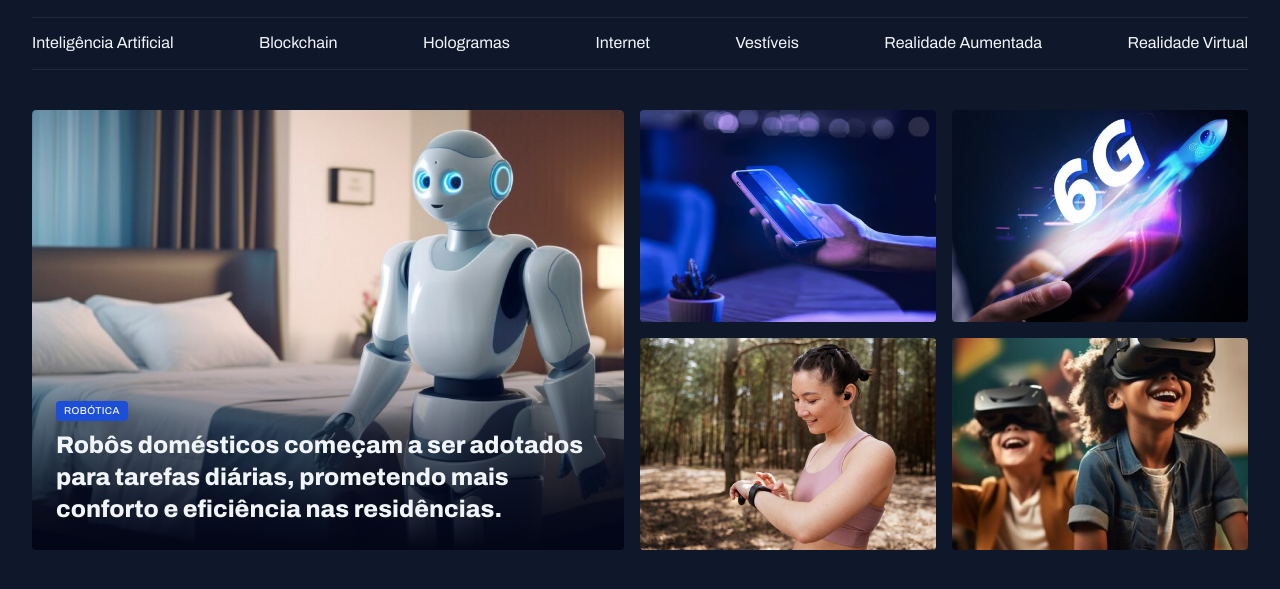
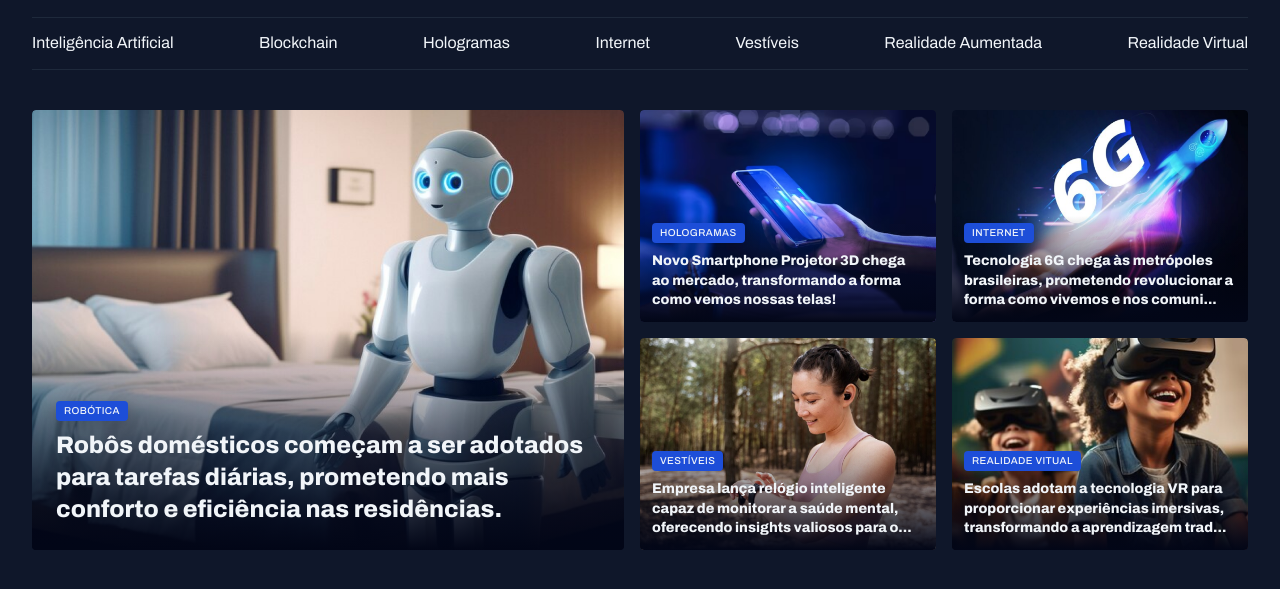
Before and after one commit to PetrusBerani/Portal-de-noticias, a plain HTML site: page index.html in a window 1280 px wide. Shown: the part 45-634 px from the top of the page. Drawn offline with Linux system fonts and the light colour scheme.

Commit message:
finalizando a seção destaques

```diff
--- a/Style/sections.css
+++ b/Style/sections.css
@@ -26,6 +26,10 @@
 
       padding: 24px;
 
+      &:has(.text-lg) {
+        padding: 12px ;
+      }
+
       h2 {
         margin-top: 8px;
       }
--- a/index.html
+++ b/index.html
@@ -49,13 +49,38 @@
     </fugure>
 
     <div class="grid grid-cols-2 gap-16">
-      <div><img src="Assets/images/Image 02.png"alt=""></div>
+      <figure class="card">
+        <img src="Assets/images/Image 02.png"alt="Novo Smartphone Projetor 3D chega ao mercado, transformando a forma como vemos nossas telas!">
+          <figcaption>
+            <span class="content-tag">hologramas</span>
+            <h2 class="text-lg">Novo Smartphone Projetor 3D chega ao mercado, transformando a forma como vemos nossas telas!</h2>
+          </figcaption>
+      </figure>
 
-      <div><img src="Assets/images/Image 03.png"alt=""></div>
+      <figure class="card">
+        <img src="Assets/images/Image 03.png"alt="Tecnologia 6G chega às metrópoles brasileiras, prometendo revolucionar a forma como vivemos e nos comunicamos.">
+          <figcaption>
+            <span class="content-tag">Internet</span>
+            <h2 class="text-lg">Tecnologia 6G chega às metrópoles brasileiras, prometendo revolucionar a forma como vivemos e nos comuni...</h2>
+          </figcaption>
+      </figure>
 
-      <div><img src="Assets/images/Image 04.png"alt=""></div>
+      <fugure class="card">
+        <img src="Assets/images/Image 04.png"alt="Empresa lança relógio inteligente capaz de monitorar a saúde mental, oferecendo insights valiosos para o bem-estar pessoal.">
+          <figcaption>
+            <span class="content-tag">Vestíveis</span>
+            <h2 class="text-lg">Empresa lança relógio inteligente capaz de monitorar a saúde mental, oferecendo insights valiosos para o...</h2>
+          </figcaption>
+      </fugure>
 
-      <div><img src="Assets/images/Image 05.png"alt=""></div>
+      <figure class="card">
+        <img src="Assets/images/Image 05.png"alt="Escolas adotam a tecnologia VR para proporcionar experiências imersivas, transformando a aprendizagem tradicional.">
+          <figcaption>
+            <span class="content-tag">Realidade Vitual</span>
+            <h2 class="text-lg">Escolas adotam a tecnologia VR para proporcionar experiências imersivas, transformando a aprendizagem trad...</h2>
+          </figcaption>
+      </div>
+
     </div>
   </section>
 
```
